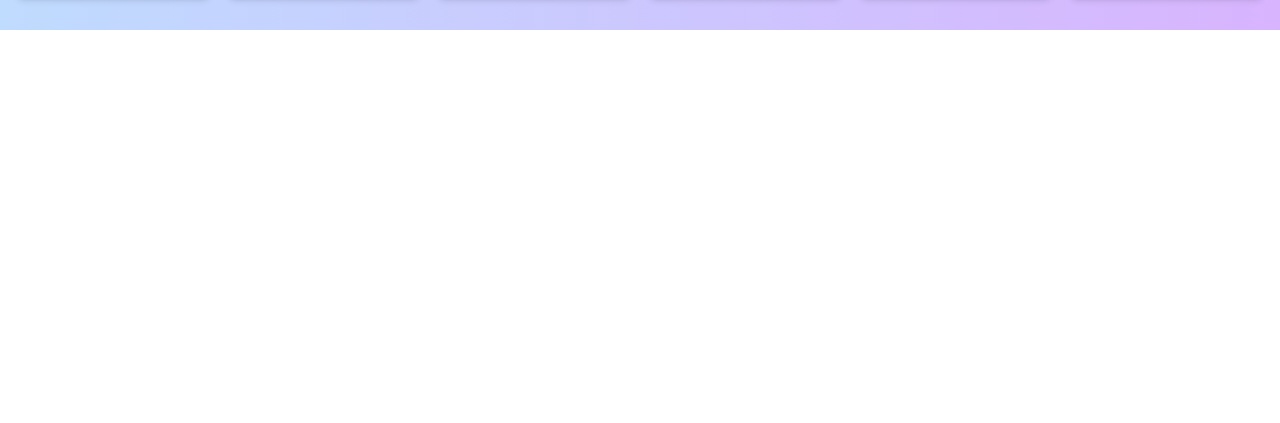
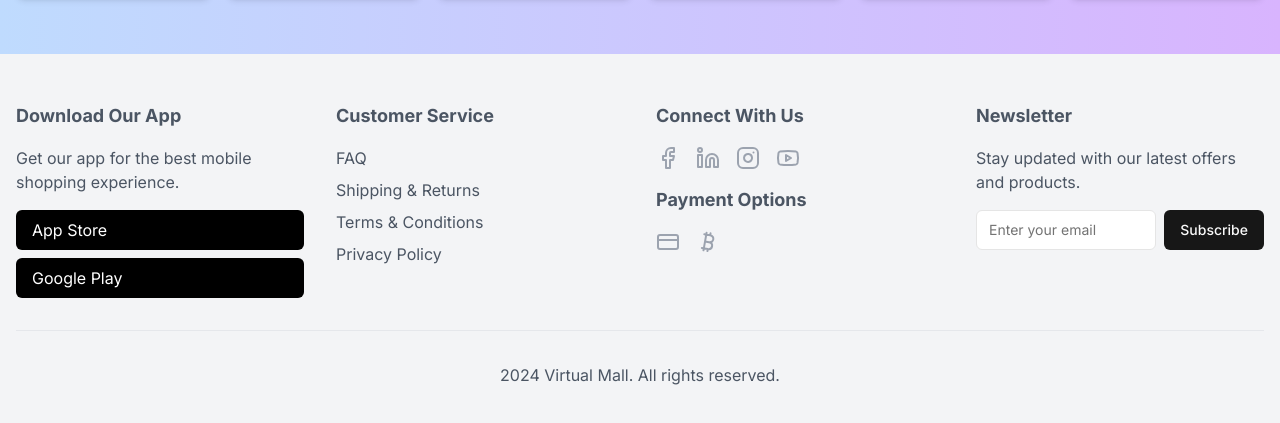
Before and after one commit to sanaa-sys/virtual-mall, a Next.js app: page / in a window 1280 px wide. Shown: the part 1944-2367 px from the top of the page. Before the commit the page ends 1974 px from the top, so only its background shows below. Built offline with nearby package versions, Linux system fonts and the light colour scheme.

Commit message:
footer done

```diff
--- a/app/page.js
+++ b/app/page.js
@@ -4,6 +4,7 @@ import NewProducts from "../components/NewProducts";
 import Carousel from "@/components/ui/Carousel";
 import CategoryGrid from "@/components/ui/categories";
 import JustForYou from "@/components/ui/justforyou";
+import Footer from "@/components/Footer";
 
 export default function Home() {
   return (
@@ -17,7 +18,9 @@ export default function Home() {
       <br />
       <br />
       <br />
-      <JustForYou />
+          <JustForYou />
+          <br />
+      <Footer />
     </div>
   );
 }
--- /dev/null
+++ b/components/Footer.jsx
@@ -0,0 +1,90 @@
+"use client";
+import Link from "next/link"
+import { Input } from "@/components/ui/input"
+import { Button } from "@/components/ui/button"
+import { Facebook, Twitter, Instagram, Youtube, Linkedin, CreditCard,  Bitcoin} from "lucide-react"
+
+export default function Footer() {
+    return (
+        <footer className="bg-gray-100 text-gray-600 py-12">
+            <div className="container mx-auto px-4">
+                <div className="grid grid-cols-1 md:grid-cols-2 lg:grid-cols-4 gap-8">
+                    <div>
+                        <h3 className="font-bold text-lg mb-4">Download Our App</h3>
+                        <p className="mb-4">Get our app for the best mobile shopping experience.</p>
+                        <div className="space-y-2">
+                            <a
+                                href="#"
+                                className="flex items-center space-x-2 bg-black text-white px-4 py-2 rounded-md hover:bg-gray-800 transition-colors"
+                                aria-label="Download on the App Store"
+                            >
+
+                                <span>App Store</span>
+                            </a>
+                            <a
+                                href="#"
+                                className="flex items-center space-x-2 bg-black text-white px-4 py-2 rounded-md hover:bg-gray-800 transition-colors"
+                                aria-label="Get it on Google Play"
+                            >
+
+                                <span>Google Play</span>
+                            </a>
+                        </div>
+                    </div>
+                    <div>
+                        <h3 className="font-bold text-lg mb-4">Customer Service</h3>
+                        <ul className="space-y-2">
+                            <li><Link href="/faq" className="hover:text-primary transition-colors">FAQ</Link></li>
+                            <li><Link href="/shipping" className="hover:text-primary transition-colors">Shipping & Returns</Link></li>
+                            <li><Link href="/terms" className="hover:text-primary transition-colors">Terms & Conditions</Link></li>
+                            <li><Link href="/privacy" className="hover:text-primary transition-colors">Privacy Policy</Link></li>
+                        </ul>
+                    </div>
+                    <div>
+                        <h3 className="font-bold text-lg mb-4">Connect With Us</h3>
+                        <div className="flex space-x-4 mb-4">
+                            <a href="https://www.facebook.com/techgrovecom?mibextid=ZbWKwL" className="text-gray-400 hover:text-primary transition-colors" aria-label="Facebook">
+                                <Facebook />
+                            </a>
+                            <a href="https://www.linkedin.com/company/tech__grove/" className="text-gray-400 hover:text-primary transition-colors" aria-label="LinkedIn">
+                                <Linkedin />
+                            </a>
+                            <a href="https://www.instagram.com/tech__grove?igsh=MWZ1Z2NkdHVxdmowYw==" className="text-gray-400 hover:text-primary transition-colors" aria-label="Instagram">
+                                <Instagram />
+                            </a>
+                            <a href="#" className="text-gray-400 hover:text-primary transition-colors" aria-label="YouTube">
+                                <Youtube />
+                            </a>
+                        </div>
+                        <h3 className="font-bold text-lg mb-4">Payment Options</h3>
+                        <div className="flex space-x-4">
+                            <span className="text-gray-400" aria-label="Credit Card">
+                                <CreditCard />
+                            </span>
+
+                            <span className="text-gray-400" aria-label="Bitcoin">
+                                <Bitcoin />
+                            </span>
+                        </div>
+                    </div>
+                    <div>
+                        <h3 className="font-bold text-lg mb-4">Newsletter</h3>
+                        <p className="mb-4">Stay updated with our latest offers and products.</p>
+                        <form className="flex flex-col sm:flex-row gap-2">
+                            <Input
+                                type="email"
+                                placeholder="Enter your email"
+                                className="flex-grow"
+                                aria-label="Email for newsletter"
+                            />
+                            <Button type="submit">Subscribe</Button>
+                        </form>
+                    </div>
+                </div>
+                <div className="mt-8 pt-8 border-t border-gray-200 text-center">
+                    <p> 2024 Virtual Mall. All rights reserved.</p>
+                </div>
+            </div>
+        </footer>
+    )
+}
```
